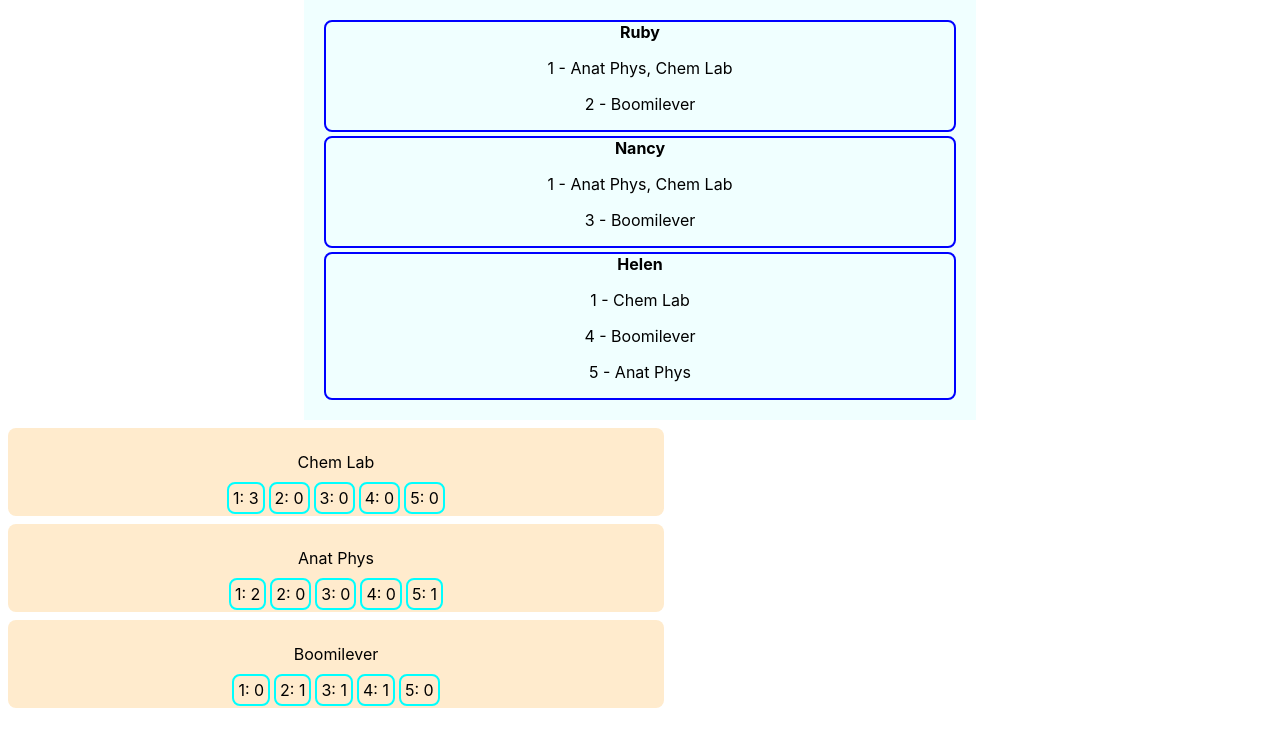
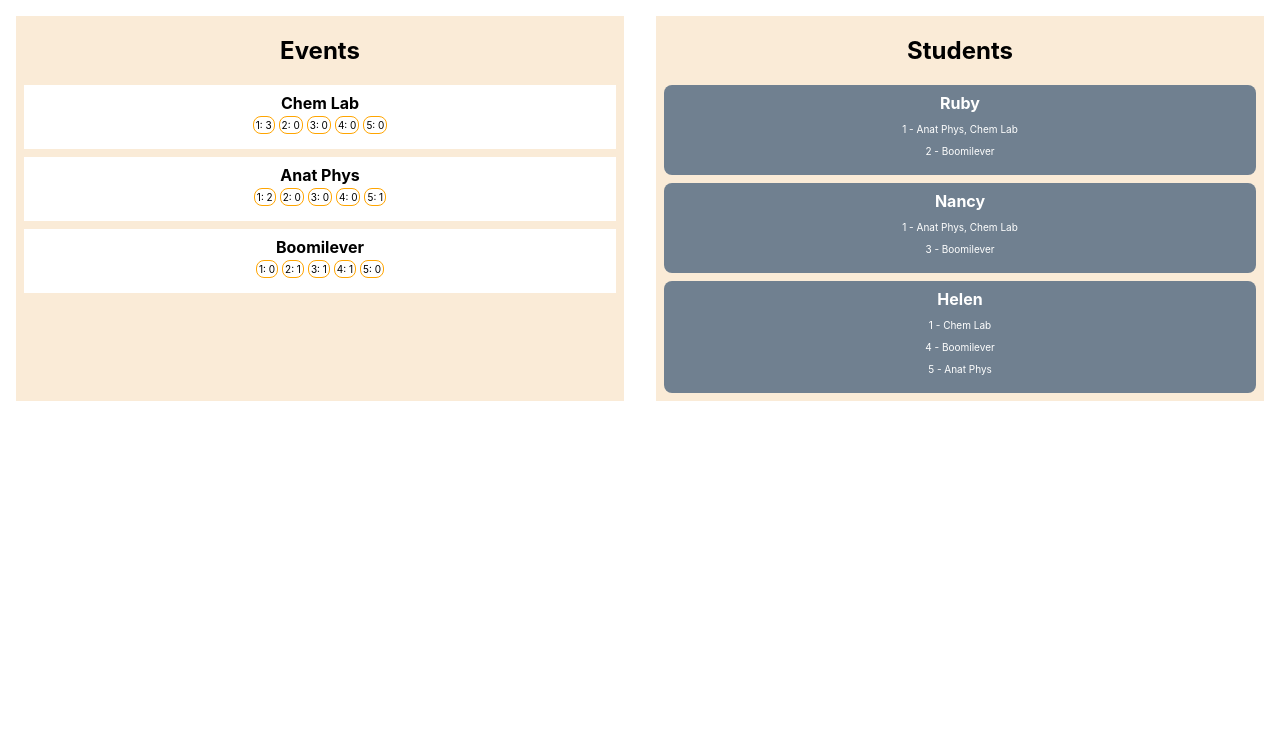
Before and after one commit to helenxuyang/scioly_event_matcher, a React (Create React App) app: page / in a window 1280 px wide. Shown: the top 746 px of the page. Built offline with nearby package versions, Linux system fonts and the light colour scheme.

Commit message:
Add temp styling"

```diff
--- a/src/App.css
+++ b/src/App.css
@@ -36,3 +36,13 @@
     transform: rotate(360deg);
   }
 }
+
+.table-holder {
+  display: flex;
+}
+
+.half-table {
+  flex: 50%;
+  margin: 16px;
+  background-color: antiquewhite;
+}
--- a/src/App.tsx
+++ b/src/App.tsx
@@ -90,8 +90,10 @@ function App() {
   return (
     <div className="App">
       <DragDropContext onDragEnd={onDragEnd}>
-        <StudentTable students={students} />
-        <EventTable events={events} assignments={assignments} />
+        <div className="table-holder">
+          <EventTable events={events} assignments={assignments} />
+          <StudentTable students={students} />{" "}
+        </div>
       </DragDropContext>
     </div>
   );
--- a/src/EventTable.css
+++ b/src/EventTable.css
@@ -1,19 +1,17 @@
-.event-table {
-    width: 50%;
-    display: inline-block;
+.rating-info {
+    margin-bottom: 8px;
 }
 
 .rating-count {
-    border: 2px solid aqua;
+    font-size: 10px;
+    border: 1px solid orange;
     border-radius: 8px;
     margin: 2px;
-    padding: 4px;
+    padding: 2px;
 }
 
 .event-card {
-    background-color: blanchedalmond;
-    border-radius: 8px;
+    background-color: white;
     margin: 8px;
     padding: 8px;
-    width: 50%;
 }
--- a/src/EventTable.tsx
+++ b/src/EventTable.tsx
@@ -28,7 +28,7 @@ type EventCardProps = {
 const ratingInfo = (event: Event) => {
   const freqs = event.getRatingFreqs(studentsData);
   return (
-    <div>
+    <div className="rating-info">
       {Array.from(freqs.keys()).map((key) => {
         return (
           <span key={key} className="rating-count">
@@ -43,18 +43,23 @@ const ratingInfo = (event: Event) => {
 const EventCard = ({ event, sids }: EventCardProps) => {
   return (
     <div className="event-card">
-      <p>{event.name}</p>
+      <strong>{event.name}</strong>
       {ratingInfo(event)}
       <Droppable droppableId={"" + event.id} key={event.id}>
         {(provided, snapshot) => {
           return (
-            <div ref={provided.innerRef} {...provided.droppableProps}>
+            <div
+              className="assigned-list"
+              ref={provided.innerRef}
+              {...provided.droppableProps}
+            >
               {sids.map((sid, index) => {
                 return (
                   <StudentCard
                     key={"assigned" + sid}
                     student={studentsData[sid]}
                     index={index}
+                    hasEvent={true}
                   />
                 );
               })}
@@ -79,7 +84,8 @@ const EventTable = ({ events, assignments }: EventTableProps) => {
   // };
 
   return (
-    <div>
+    <div className="half-table">
+      <h2>Events</h2>
       {events.map((eid) => {
         return (
           <EventCard
--- a/src/StudentCard.tsx
+++ b/src/StudentCard.tsx
@@ -1,29 +1,17 @@
-import { eventsData, studentsData } from "data";
+import { eventsData } from "data";
 import { Draggable } from "react-beautiful-dnd";
 import { Student } from "Student";
 
 type StudentCardProps = {
   student: Student;
   index: number;
+  hasEvent: boolean;
 };
 
-export const StudentCard = ({ student, index }: StudentCardProps) => {
-  return (
-    <Draggable draggableId={"" + student.id} index={index} key={student.name}>
-      {(provided, snapshot) => (
-        <div
-          key={student.id}
-          className="student-card"
-          ref={provided.innerRef}
-          {...provided.draggableProps}
-          {...provided.dragHandleProps}
-        >
-          <strong>{student.name}</strong>
-          {Array.from({ length: 5 }, (_, i) => i + 1).map((rating) => {
-            const eventsWithRating = student.getEventsWithRating(
-              rating,
-              eventsData
-            );
+export const StudentCard = ({ student, index, hasEvent }: StudentCardProps) => {
+  const getPrefs = () => {
+    return Array.from({ length: 5 }, (_, i) => i + 1).map((rating) => {
+      const eventsWithRating = student.getEventsWithRating(rating, eventsData);
       return (
         eventsWithRating.length > 0 && (
           <p className="events-list" key={"rating" + rating}>
@@ -31,9 +19,24 @@ export const StudentCard = ({ student, index }: StudentCardProps) => {
           </p>
         )
       );
-          })}
+    });
+  };
+  return (
+    <Draggable draggableId={"" + student.id} index={index} key={student.name}>
+      {(provided, snapshot) => {
+        return (
+          <div
+            key={student.id}
+            ref={provided.innerRef}
+            className="student-card"
+            {...provided.draggableProps}
+            {...provided.dragHandleProps}
+          >
+            <strong className="student-name">{student.name}</strong>
+            {!hasEvent && getPrefs()}
           </div>
-      )}
+        );
+      }}
     </Draggable>
   );
 };
--- a/src/StudentTable.css
+++ b/src/StudentTable.css
@@ -1,19 +1,21 @@
 .student-table {
-    width: 50%;
-    display: inline-block;
+    flex: 50%;
     background-color: azure;
     padding: 16px;
 }
 
-/* .events-list {
-    border: 2px solid blue;
-    border-radius: 8px;
-    margin: 2px;
-    padding: 4px;
-} */
+.events-list {
+    font-size: 10px;
+}
 
 .student-card {
-    border: 2px solid blue;
+    background-color: slategray;
+    color: white;
     border-radius: 8px;
-    margin: 4px;
+    padding: 8px;
+    margin: 8px;
 }
+
+.student-name {
+    padding: 0px;
+}
--- a/src/StudentTable.tsx
+++ b/src/StudentTable.tsx
@@ -1,8 +1,6 @@
-import { Student } from "Student";
-import { Event } from "Event";
 import "./StudentTable.css";
-import { Draggable, Droppable } from "react-beautiful-dnd";
-import { studentsData, eventsData } from "data";
+import { Droppable } from "react-beautiful-dnd";
+import { studentsData } from "data";
 import { StudentCard } from "StudentCard";
 
 type StudentTableProps = {
@@ -11,12 +9,18 @@ type StudentTableProps = {
 
 export const StudentTable = ({ students }: StudentTableProps) => {
   return (
-    <div className="student-table">
+    <div className="half-table">
+      <h2>Students</h2>
       <Droppable droppableId="-1">
         {(provided, snapshot) => (
           <div key={"hi"} ref={provided.innerRef} {...provided.droppableProps}>
             {students.map((id, index) => (
-              <StudentCard key={id} student={studentsData[id]} index={index} />
+              <StudentCard
+                key={id}
+                student={studentsData[id]}
+                index={index}
+                hasEvent={false}
+              />
             ))}
             <span key="placeholder">{provided.placeholder}</span>
           </div>
```
Lines whose indentation alone changed are shown as unchanged.
